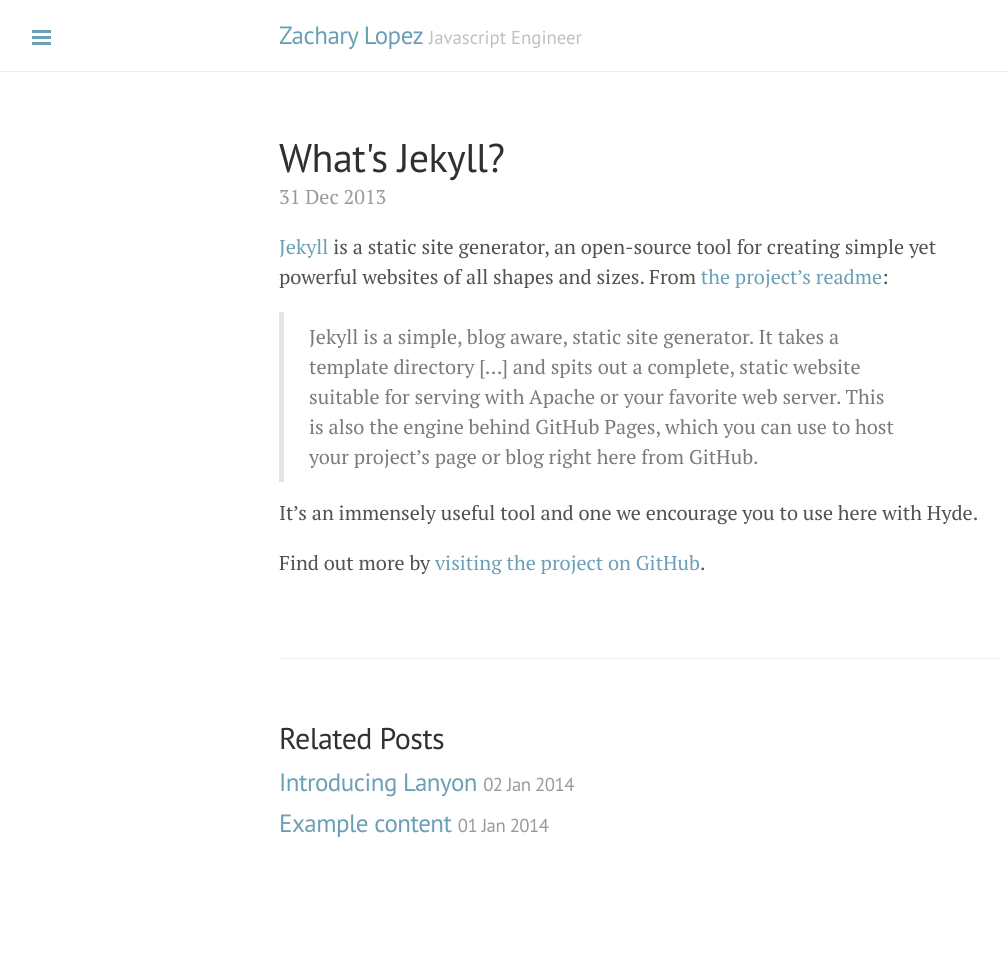
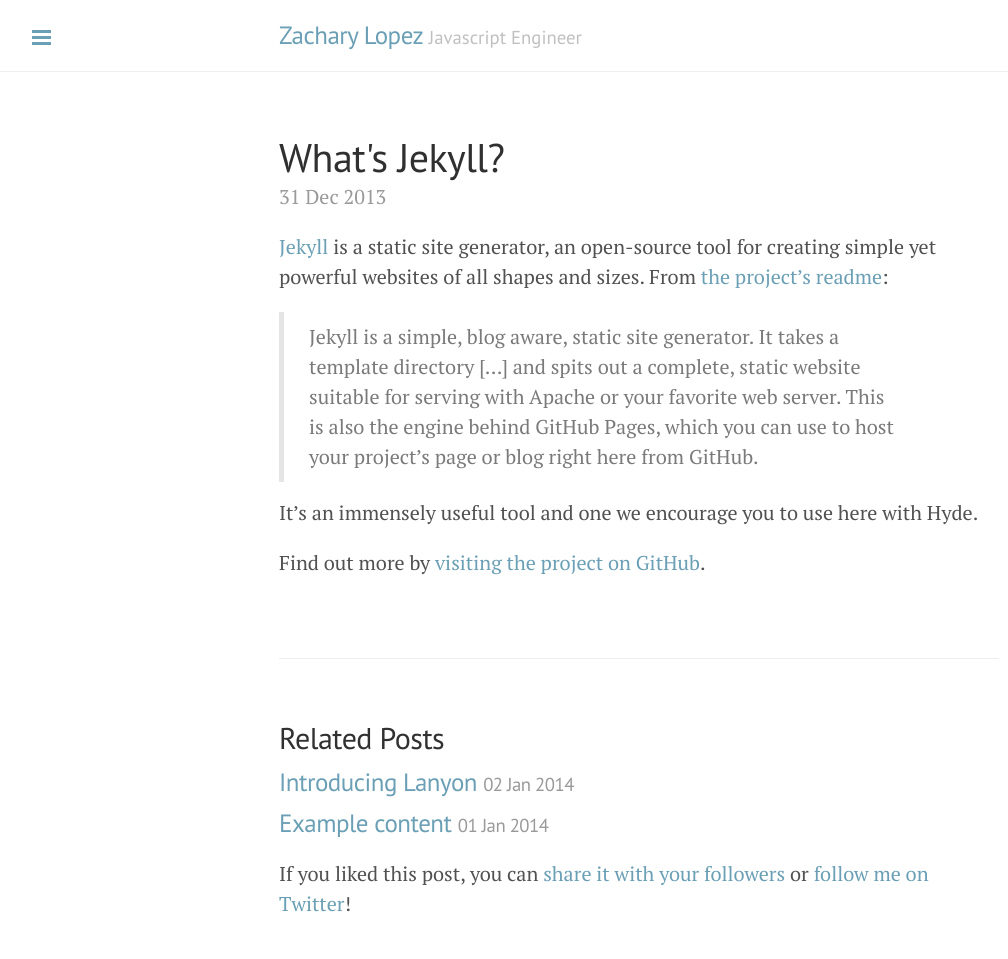
Before and after one commit to zdlopez/zdlopez.github.io, a Jekyll site: the page built from _posts/2013-12-31-whats-jekyll.md, in a window 1280 px wide. Shown: the whole page, without its empty margins (1-1009 px from the left). Built offline with Jekyll 4.4.1, drawn with Linux system fonts in a browser that asks for light colours; Markdown is read by kramdown in place of the engine named in the settings; before the commit the page ends 900 px from its top, so only the background shows below that.

Commit message:
twitter on posts

```diff
--- /dev/null
+++ b/_includes/twitter_plug.html
@@ -0,0 +1,7 @@
+If you liked this post, you can
+<a href="https://twitter.com/intent/tweet?url={{ site.url }}{{ page.url }}&text={{ page.title }}&via=zdlopez"
+   target="_blank">
+  share it with your followers</a>
+or
+<a href="https://twitter.com/zdlopez">
+  follow me on Twitter</a>!
--- a/_layouts/post.html
+++ b/_layouts/post.html
@@ -22,4 +22,5 @@
       </li>
     {% endfor %}
   </ul>
+  {% include twitter_plug.html %}
 </div>
```
